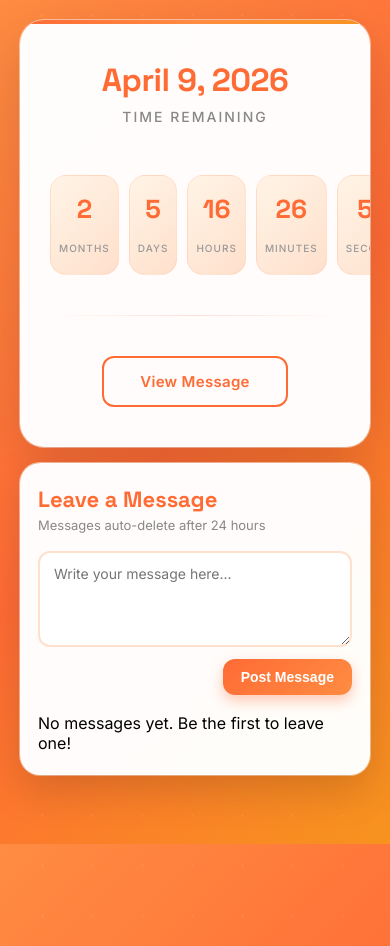
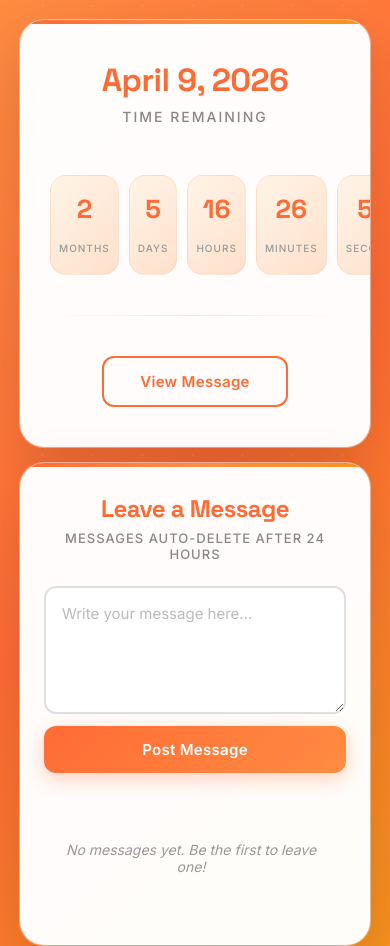
Before and after one commit to lukashavishvili19-dotcom/JozeF1na, a plain HTML site: page index.html in a window 390 px wide. Shown: the top 946 px of the page. Drawn offline with Linux system fonts and the light colour scheme.

Commit message:
Update style.css

```diff
--- a/style.css
+++ b/style.css
@@ -13,7 +13,8 @@ body {
   font-family: 'Inter', -apple-system, BlinkMacSystemFont, 'Segoe UI', sans-serif;
   padding: 20px;
   position: relative;
-  overflow: hidden;
+  overflow-x: hidden;
+  overflow-y: auto;
 }
 
 body::before {
@@ -377,26 +378,49 @@ h1 {
 
 .note-card {
   background: rgba(255, 255, 255, 0.98);
-  padding: 28px 24px;
-  border-radius: 20px;
-  box-shadow: 0 16px 40px rgba(0, 0, 0, 0.15), 0 0 0 1px rgba(255, 255, 255, 0.5);
+  padding: 40px 35px;
+  border-radius: 24px;
+  box-shadow: 0 20px 60px rgba(0, 0, 0, 0.15), 0 0 0 1px rgba(255, 255, 255, 0.5);
   backdrop-filter: blur(10px);
+  animation: fadeIn 0.8s ease-out;
+  position: relative;
+  overflow: hidden;
+}
+
+.note-card::before {
+  content: '';
+  position: absolute;
+  top: 0;
+  left: 0;
+  right: 0;
+  height: 4px;
+  background: linear-gradient(90deg, #ff6b35, #ff8c42, #f7931e);
+}
+
+.note-header {
+  margin-bottom: 24px;
+  text-align: center;
 }
 
 .note-header h2 {
   font-family: 'Space Grotesk', sans-serif;
-  font-size: 22px;
+  font-size: 28px;
+  font-weight: 700;
   color: #ff6b35;
-  margin-bottom: 4px;
+  margin-bottom: 6px;
+  letter-spacing: -0.5px;
 }
 
 .note-subtitle {
   font-size: 13px;
   color: #888;
+  text-transform: uppercase;
+  letter-spacing: 1px;
+  font-weight: 500;
 }
 
 .note-editor {
-  margin-top: 18px;
+  margin-top: 24px;
   display: flex;
   gap: 12px;
   align-items: flex-start;
@@ -405,91 +429,175 @@ h1 {
 .note-editor textarea {
   flex: 1;
   resize: vertical;
-  min-height: 80px;
+  min-height: 100px;
   max-height: 200px;
-  padding: 12px 14px;
+  padding: 14px 16px;
   border-radius: 12px;
-  border: 2px solid #ffe0cc;
+  border: 2px solid #e0e0e0;
   font-family: 'Inter', sans-serif;
-  font-size: 14px;
+  font-size: 15px;
+  line-height: 1.6;
+  color: #333;
+  background: #fff;
   outline: none;
   transition: all 0.3s ease;
 }
 
+.note-editor textarea::placeholder {
+  color: #bbb;
+}
+
 .note-editor textarea:focus {
   border-color: #ff6b35;
-  box-shadow: 0 0 0 3px rgba(255, 107, 53, 0.15);
+  box-shadow: 0 0 0 3px rgba(255, 107, 53, 0.1);
+  background: #fff;
 }
 
 .note-submit-btn {
-  padding: 10px 18px;
+  padding: 14px 28px;
   border-radius: 12px;
   border: none;
   background: linear-gradient(135deg, #ff6b35, #ff8c42);
   color: white;
-  font-size: 14px;
+  font-size: 15px;
   font-weight: 600;
   cursor: pointer;
   white-space: nowrap;
   transition: all 0.3s ease;
-  box-shadow: 0 6px 14px rgba(255, 107, 53, 0.35);
+  font-family: 'Inter', sans-serif;
+  letter-spacing: 0.3px;
+  box-shadow: 0 6px 20px rgba(255, 107, 53, 0.3);
+  position: relative;
+  overflow: hidden;
+}
+
+.note-submit-btn::before {
+  content: '';
+  position: absolute;
+  top: 0;
+  left: -100%;
+  width: 100%;
+  height: 100%;
+  background: linear-gradient(135deg, #ff8c42, #ff6b35);
+  transition: left 0.3s ease;
+  z-index: -1;
 }
 
 .note-submit-btn:hover {
-  transform: translateY(-1px);
-  box-shadow: 0 8px 18px rgba(255, 107, 53, 0.45);
+  transform: translateY(-2px);
+  box-shadow: 0 8px 25px rgba(255, 107, 53, 0.4);
+}
+
+.note-submit-btn:hover::before {
+  left: 0;
 }
 
 .note-submit-btn:active {
   transform: translateY(0);
-  box-shadow: 0 4px 10px rgba(255, 107, 53, 0.35);
+  box-shadow: 0 4px 15px rgba(255, 107, 53, 0.3);
 }
 
 .notes-list {
-  margin-top: 18px;
-  max-height: 220px;
+  margin-top: 28px;
+  max-height: 280px;
   overflow-y: auto;
-  padding-right: 6px;
+  padding-right: 8px;
+}
+
+.note-empty {
+  text-align: center;
+  padding: 40px 20px;
+  color: #999;
+  font-size: 14px;
+  font-style: italic;
+}
+
+.notes-list::-webkit-scrollbar {
+  width: 6px;
+}
+
+.notes-list::-webkit-scrollbar-track {
+  background: #f5f5f5;
+  border-radius: 10px;
+}
+
+.notes-list::-webkit-scrollbar-thumb {
+  background: #ff6b35;
+  border-radius: 10px;
+}
+
+.notes-list::-webkit-scrollbar-thumb:hover {
+  background: #ff8c42;
 }
 
 .note-item {
-  background: linear-gradient(135deg, #fff9f2 0%, #ffe9d6 100%);
-  border-radius: 14px;
-  padding: 12px 14px;
-  margin-bottom: 10px;
+  background: linear-gradient(135deg, #fff4e6 0%, #ffe0cc 100%);
+  border-radius: 16px;
+  padding: 18px 20px;
+  margin-bottom: 12px;
+  border: 1px solid rgba(255, 107, 53, 0.1);
   border-left: 3px solid #ff6b35;
   position: relative;
+  transition: all 0.3s ease;
+  animation: slideIn 0.4s ease-out;
+}
+
+.note-item:hover {
+  transform: translateY(-2px);
+  box-shadow: 0 8px 20px rgba(255, 107, 53, 0.15);
+  border-color: rgba(255, 107, 53, 0.2);
 }
 
 .note-text {
-  font-size: 14px;
+  font-size: 15px;
   color: #555;
   white-space: pre-wrap;
   word-break: break-word;
+  line-height: 1.6;
+  margin-bottom: 10px;
 }
 
 .note-meta {
-  margin-top: 6px;
-  font-size: 11px;
+  margin-top: 10px;
+  font-size: 12px;
   color: #999;
   display: flex;
   justify-content: space-between;
   align-items: center;
+  flex-wrap: wrap;
+  gap: 8px;
+}
+
+.note-meta span:first-child {
+  flex: 1;
+  min-width: 150px;
 }
 
 .note-expiry {
-  font-weight: 500;
+  font-weight: 600;
   color: #ff6b35;
+  font-size: 11px;
+  text-transform: uppercase;
+  letter-spacing: 0.5px;
 }
 
 .note-delete-btn {
   border: none;
-  background: transparent;
+  background: rgba(255, 107, 53, 0.1);
   color: #cc4b37;
   font-size: 11px;
   font-weight: 600;
   cursor: pointer;
-  padding: 2px 4px;
+  padding: 6px 12px;
+  border-radius: 8px;
+  transition: all 0.2s ease;
+  text-transform: uppercase;
+  letter-spacing: 0.5px;
+}
+
+.note-delete-btn:hover {
+  background: rgba(204, 75, 55, 0.15);
+  transform: translateY(-1px);
 }
 
 @keyframes slideIn {
@@ -553,7 +661,11 @@ h1 {
   }
 
   .note-card {
-    padding: 22px 18px;
+    padding: 30px 24px;
+  }
+
+  .note-header h2 {
+    font-size: 24px;
   }
 
   .note-editor {
@@ -562,6 +674,21 @@ h1 {
   }
 
   .note-submit-btn {
-    align-self: flex-end;
+    align-self: stretch;
+    width: 100%;
+  }
+
+  .note-meta {
+    flex-direction: column;
+    align-items: flex-start;
+    gap: 6px;
+  }
+
+  .note-meta span:first-child {
+    min-width: auto;
+  }
+
+  .notes-list {
+    max-height: 200px;
   }
 }
```
